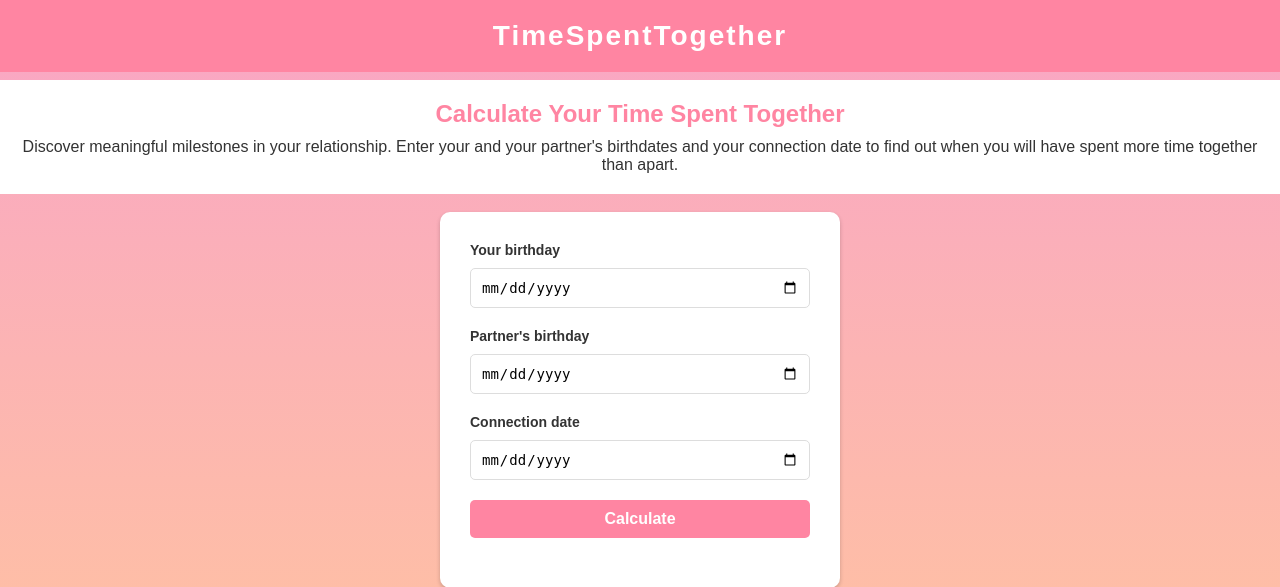
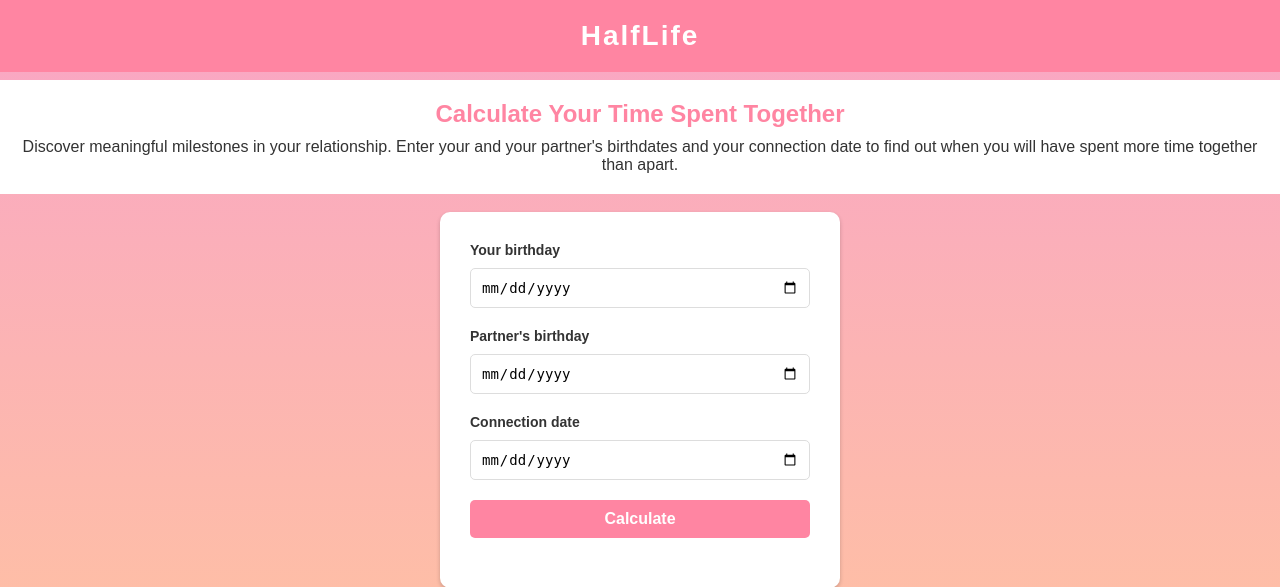
Before and after one commit to Aditya-Sinha0/TimeSpentTogether, a Flask app: page / in a window 1280 px wide. Shown: the top 587 px of the page. Run offline with Flask 3, Linux system fonts and the light colour scheme.

Commit message:
Rename banner

```diff
--- a/api/templates/input_page.html
+++ b/api/templates/input_page.html
@@ -114,7 +114,7 @@
 </head>
 <body>
     <div class="banner">
-        <h1>TimeSpentTogether</h1>
+        <h1>HalfLife</h1>
     </div>
     <div class="blurb">
         <h2>Calculate Your Time Spent Together</h2>
--- a/api/templates/results_page.html
+++ b/api/templates/results_page.html
@@ -63,7 +63,7 @@
 </head>
 <body>
     <div class="banner">
-        <h1>TimeSpentTogether</h1>
+        <h1>HalfLife</h1>
     </div>
     <div class="container">
         <div class="result-card">
```
